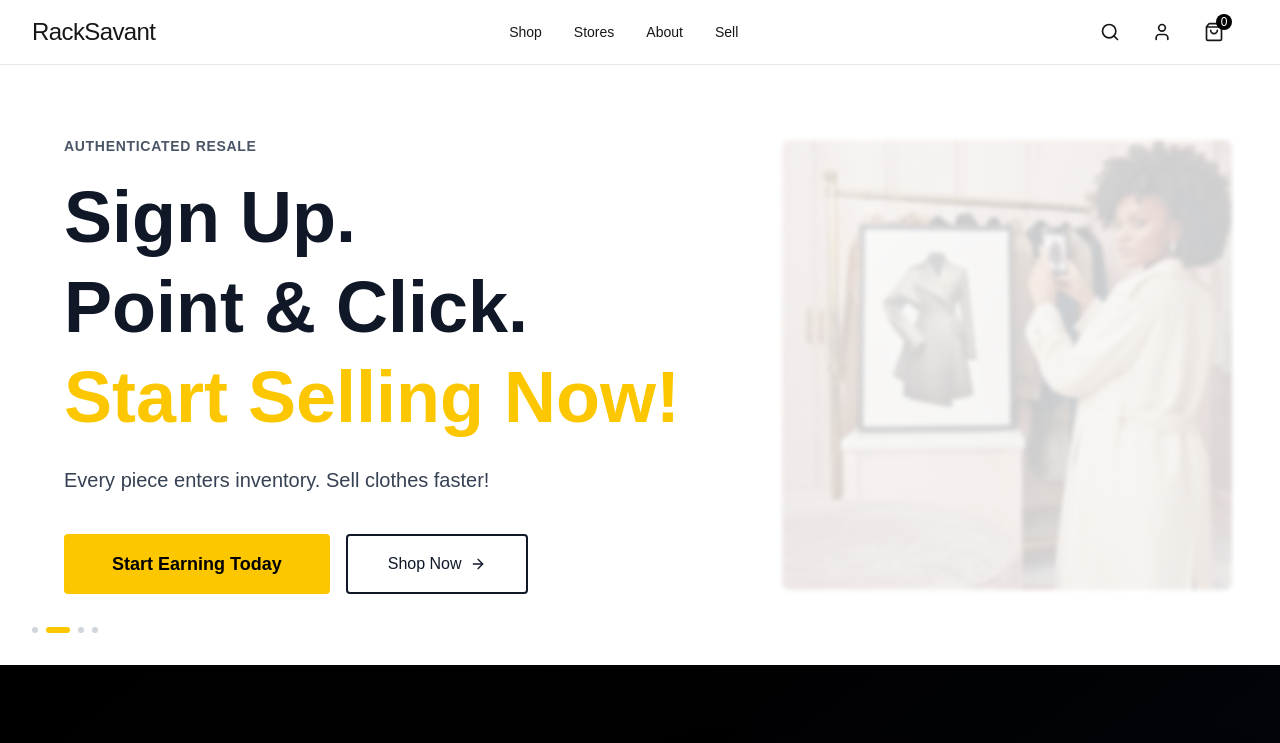
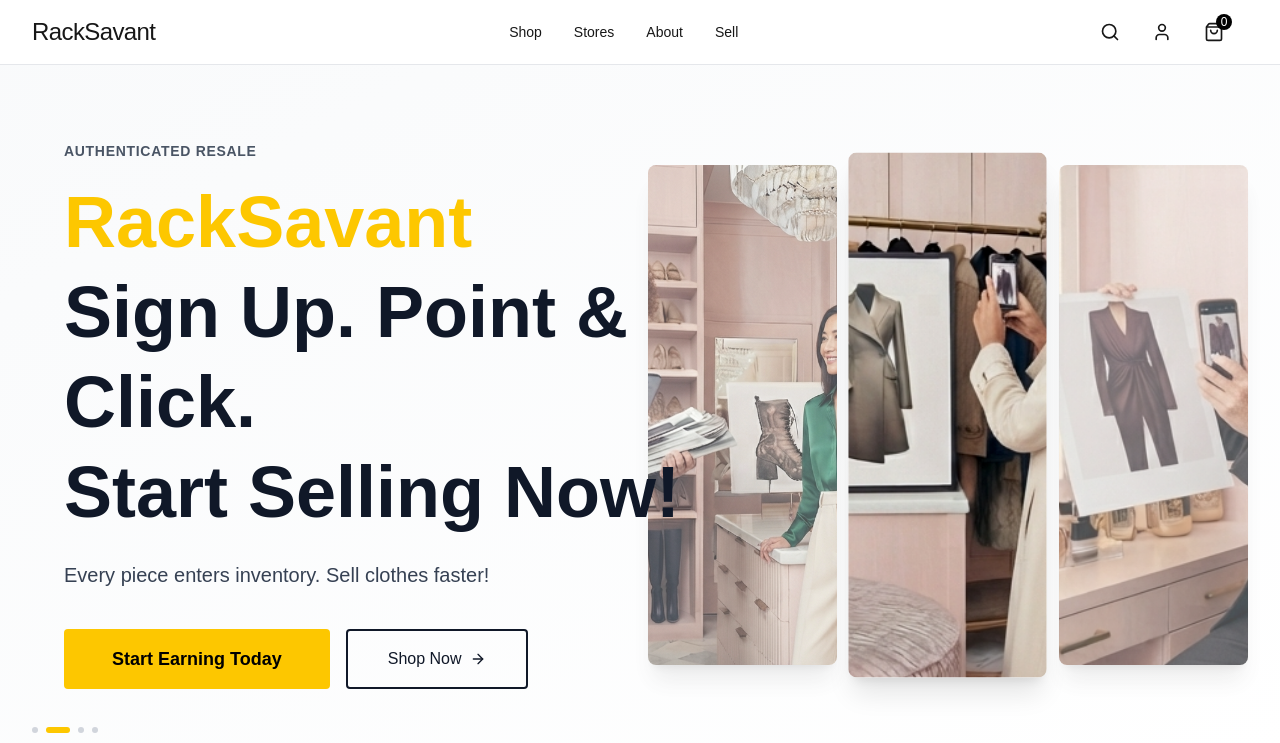
Before and after one commit to RackSavant/CrossPostGTMSite, a Next.js app: page / in a window 1280 px wide. Shown: the top 743 px of the page. Built offline with nearby package versions, Linux system fonts and the light colour scheme.

Commit message:
Add 3-panel image grid and RackSavant branding to headline

```diff
--- a/components/hero-carousel.tsx
+++ b/components/hero-carousel.tsx
@@ -23,30 +23,34 @@
   }, []);
 
   return (
-    <section className="relative h-[600px] flex items-center overflow-hidden bg-white">
+    <section className="relative h-[700px] flex items-center overflow-hidden bg-gradient-to-br from-gray-50 to-white">
 
-      {/* Carousel Images - Behind Text, Smaller, Right Side */}
-      <div className="absolute right-12 top-1/2 -translate-y-1/2 w-[450px] h-[450px] opacity-20 blur-[2px]">
-        {images.map((image, index) => (
-          <img
+      {/* 3-Panel Image Grid - Right Side */}
+      <div className="absolute right-8 top-1/2 -translate-y-1/2 w-[600px] h-[500px] grid grid-cols-3 gap-4">
+        {images.slice(0, 3).map((image, index) => (
+          <div
             key={index}
-            src={image.src}
-            alt={image.alt}
-            className={`absolute inset-0 w-full h-full object-cover rounded-lg transition-all duration-1000 ${
-              index === currentIndex ? 'opacity-100 scale-100' : 'opacity-0 scale-95'
+            className={`relative rounded-lg overflow-hidden shadow-xl transition-all duration-700 ${
+              index === currentIndex ? 'scale-105 z-10' : 'scale-100 opacity-70'
             }`}
-          />
+          >
+            <img
+              src={image.src}
+              alt={image.alt}
+              className="w-full h-full object-cover"
+            />
+          </div>
         ))}
       </div>
 
-      {/* Text Content - Prominent */}
+      {/* Text Content - Left Side */}
       <div className="relative z-20 max-w-7xl mx-auto px-8 lg:px-16 py-12 w-full">
         <div className="max-w-2xl">
           <p className="text-sm uppercase tracking-wider mb-4 text-gray-600 font-semibold">Authenticated Resale</p>
           <h1 className="text-5xl md:text-6xl lg:text-7xl font-bold mb-6 leading-tight text-gray-900">
-            Sign Up.<br />
-            Point & Click.<br />
-            <span className="text-yellow-400">Start Selling Now!</span>
+            <span className="text-yellow-400">RackSavant</span><br />
+            Sign Up. Point & Click.<br />
+            Start Selling Now!
           </h1>
           <p className="text-xl mb-10 text-gray-700 max-w-xl">
             Every piece enters inventory. Sell clothes faster!
```
